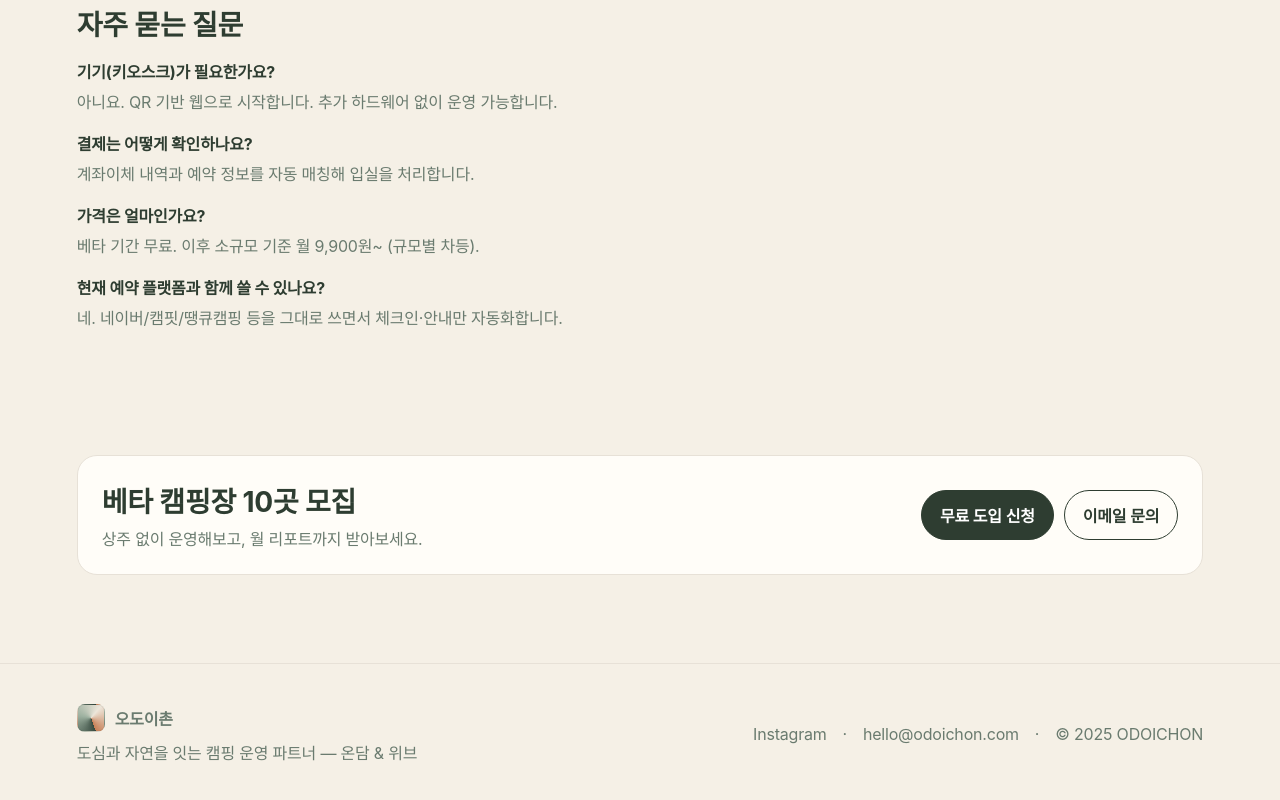
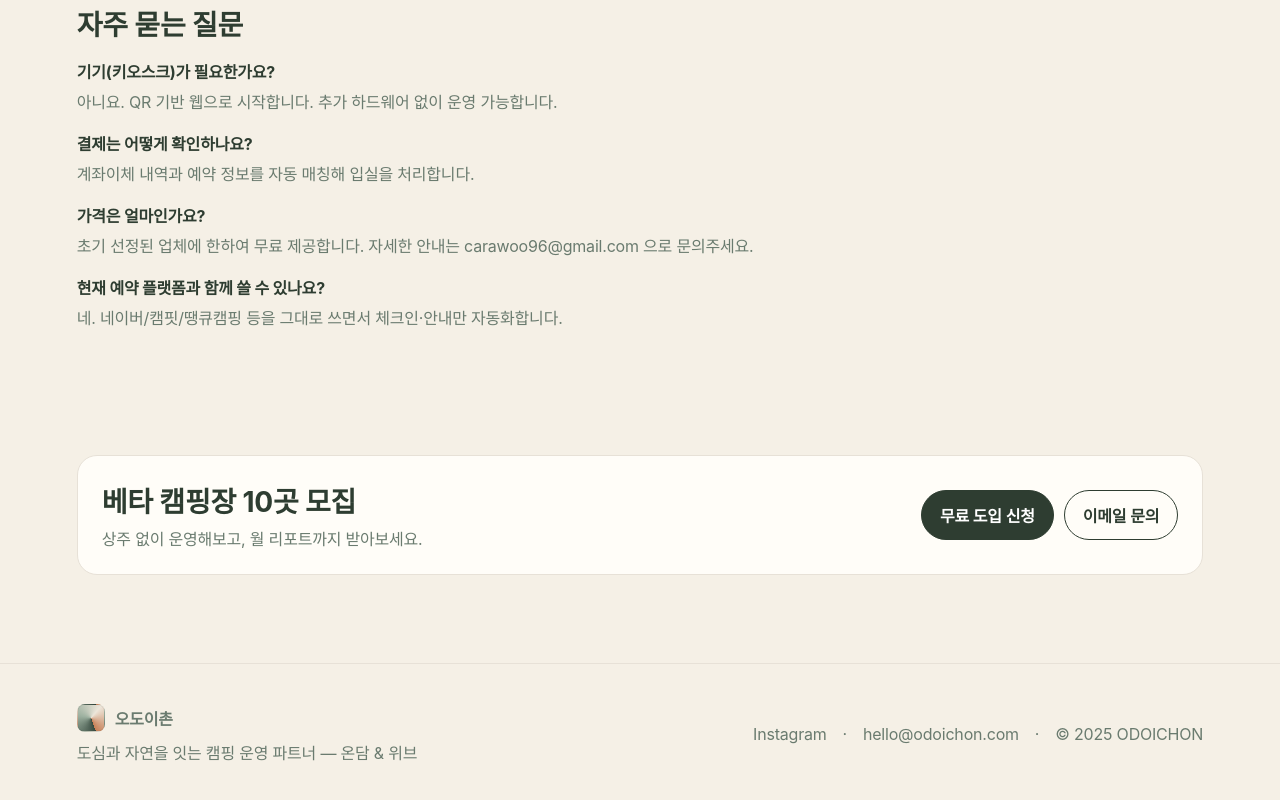
Before and after one commit to carawoo/camphost, a Next.js app: page / in a window 1280 px wide. Shown: the part 2398-3198 px from the top of the page. Built offline with nearby package versions, Linux system fonts and the light colour scheme.

Commit message:
FAQ 가격 답변 수정: 초기 선정 업체 무료 제공 안내로 변경

```diff
--- a/components/FAQSection.tsx
+++ b/components/FAQSection.tsx
@@ -7,8 +7,8 @@ export default function FAQSection() {
         <dd>아니요. QR 기반 웹으로 시작합니다. 추가 하드웨어 없이 운영 가능합니다.</dd>
         <dt>결제는 어떻게 확인하나요?</dt>
         <dd>계좌이체 내역과 예약 정보를 자동 매칭해 입실을 처리합니다.</dd>
-        <dt>가격은 얼마인가요?</dt>
-        <dd>베타 기간 무료. 이후 소규모 기준 월 9,900원~ (규모별 차등).</dd>
+      <dt>가격은 얼마인가요?</dt>
+      <dd>초기 선정된 업체에 한하여 무료 제공합니다. 자세한 안내는 carawoo96@gmail.com 으로 문의주세요.</dd>
         <dt>현재 예약 플랫폼과 함께 쓸 수 있나요?</dt>
         <dd>네. 네이버/캠핏/땡큐캠핑 등을 그대로 쓰면서 체크인·안내만 자동화합니다.</dd>
       </dl>
```
